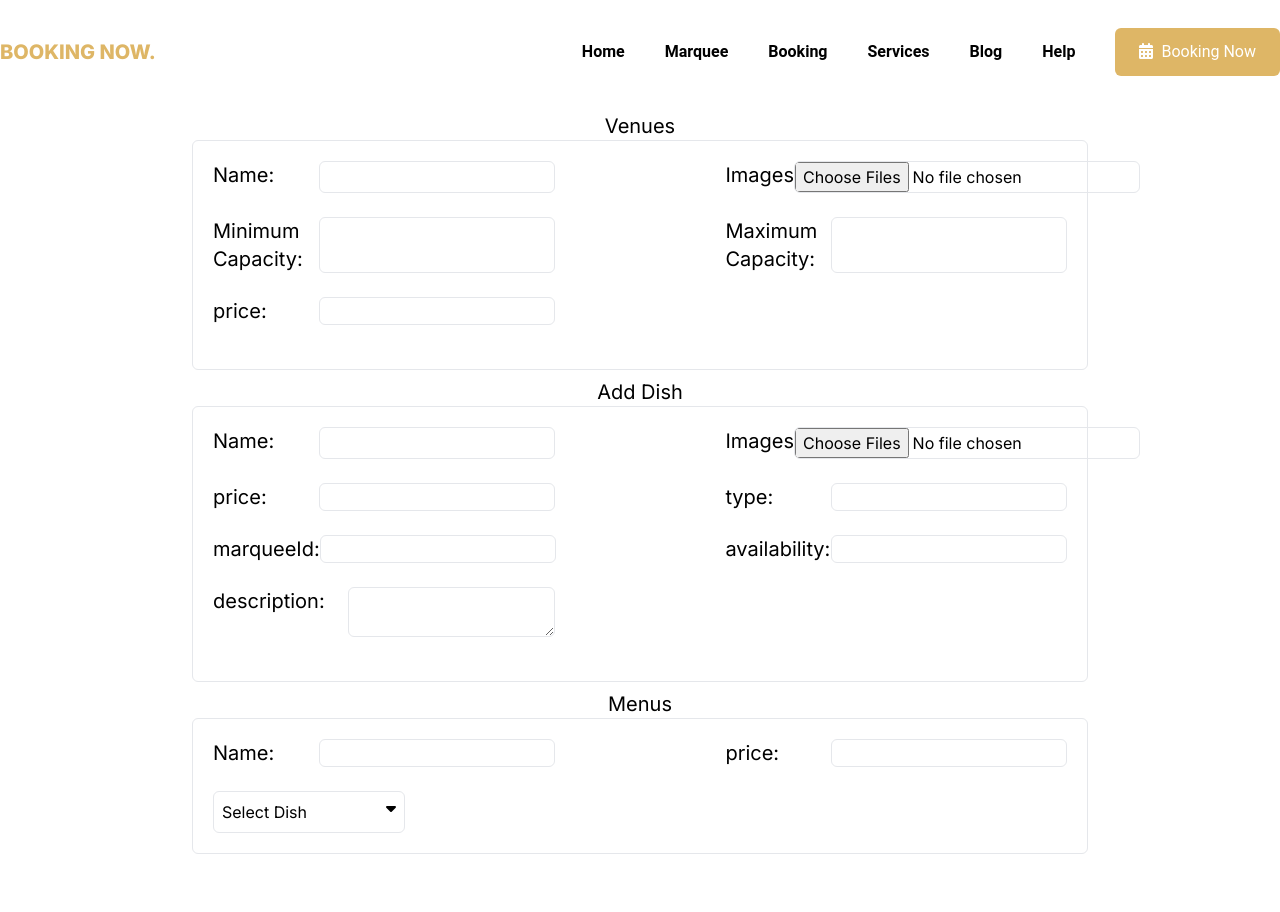
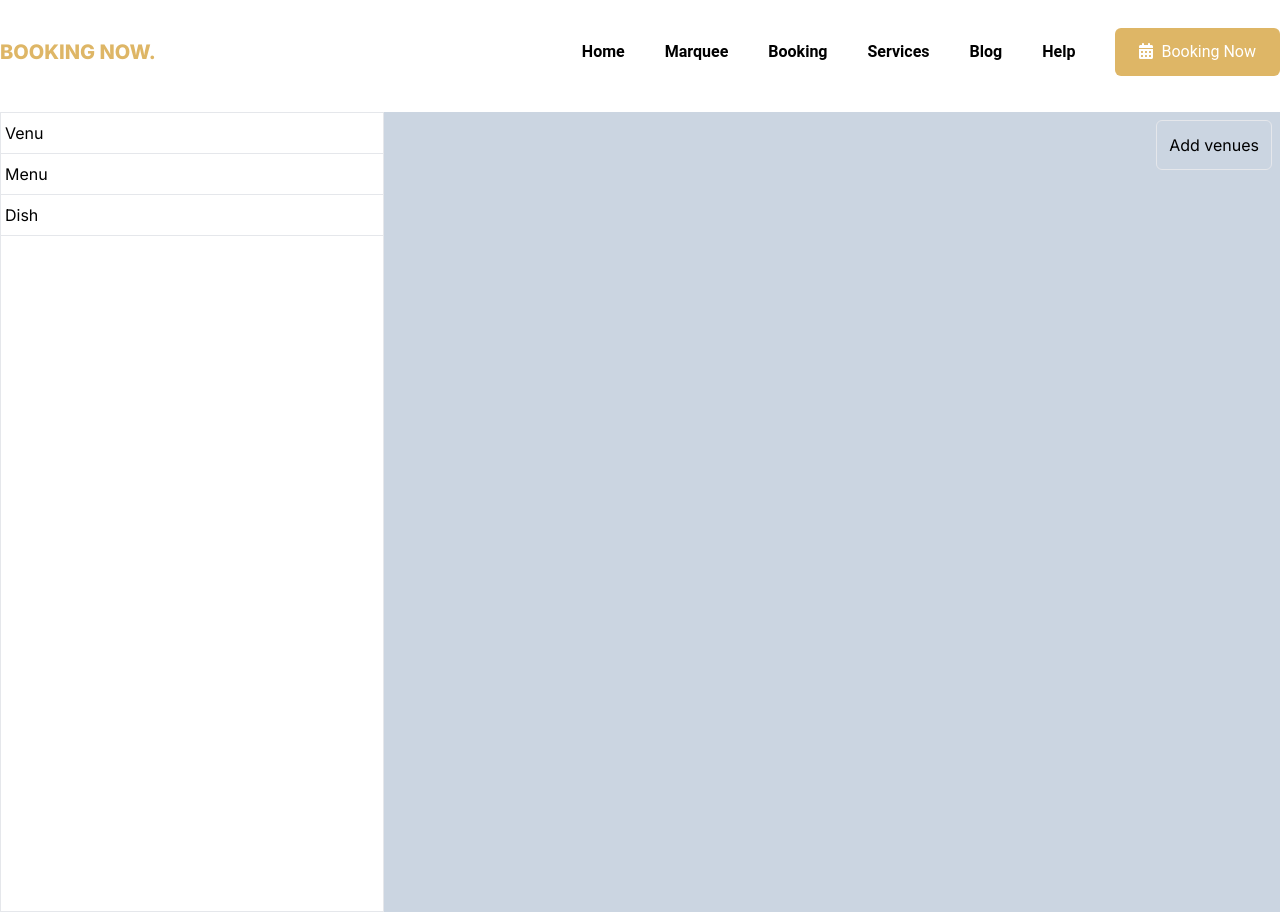
Before and after one commit to TopSol/product-one, a Next.js app: page /pages/admainMarqueeDetails in a window 1280 px wide. Before the commit the page ends 862 px from the top, so only its background shows below. Built offline with nearby package versions, Linux system fonts and the light colour scheme.

Commit message:
work on login page

```diff
--- /dev/null
+++ b/app/component/Modal.tsx
@@ -0,0 +1,26 @@
+import { faXmark } from "@fortawesome/free-solid-svg-icons";
+import { FontAwesomeIcon } from "@fortawesome/react-fontawesome";
+import React from "react";
+
+const Modal = ({ isOpen, onClose, children }) => {
+  if (!isOpen) {
+    return null;
+  }
+
+  return (
+    <div className="fixed inset-0 flex items-center justify-center z-50 bg-white  ">
+      <div className="bg-white rounded-lg  w-full">
+        <button
+          className="absolute top-0 right-0 m-4 hover:text-gray-800 focus:outline-none text-xl"
+          onClick={onClose}
+        >
+            <FontAwesomeIcon icon={faXmark} className="text-2xl"/>
+          {/* <FontAwesomeIcon icon={faXmark} className="text-4xl"/> */}
+        </button>
+        {children}
+      </div>
+    </div>
+  );
+};
+
+export default Modal;
--- a/app/pages/admainMarqueeDetails/page.tsx
+++ b/app/pages/admainMarqueeDetails/page.tsx
@@ -1,27 +1,67 @@
 "use client";
-import React from "react";
+import React, { useState } from "react";
 import Navbar from "@/app/component/Navbar";
 import Venues from "./venues";
 import Menus from "./menus";
 import Dish from "./dish";
 function AdminMarqueeDetails() {
+  const [component, setComponent] = React.useState("Venues");
+  // const [isOpen, setIsOpen] = React.useState(" ");
+  const [modalOpen, setModalOpen] = useState(false);
+  const openModal = () => {
+    setModalOpen(true);
+  };
   return (
     <div>
       <Navbar />
-
-      <div className="mt-28 md:container mx-auto ">
-        <div>
-          <p className="text-center text-xl">Venues</p>
-          <Venues />
-        </div>
-        <div>
-        <p className="text-center text-xl">Add Dish</p>
-            <Menus/>
-        </div>
-        <div>
-
-        <p className="text-center text-xl">Menus</p>
-            <Dish/>
+      <div className="mt-28 md:container mx-auto">
+        <div className="flex h-[100vh]">
+          <div className="w-[30%] border flex flex-col">
+            <button
+              className="w-full border-b text-left py-2 pl-1"
+              onClick={() => setComponent("Venues")}
+            >
+              Venu
+            </button>
+            <button
+              className="w-full border-b text-left py-2 pl-1"
+              onClick={() => setComponent("menu")}
+            >
+              Menu
+            </button>
+            <button
+              className="w-full border-b text-left py-2 pl-1"
+              onClick={() => setComponent("dish")}
+            >
+              Dish
+            </button>
+          </div>
+          <div className="w-[70%] bg-slate-300">
+            <div className="flex justify-end">
+              {component === "Venues" ? (
+                <button className="border rounded-md px-3 py-3 m-2" onClick={()=>openModal()}>
+                  Add venues
+                </button>
+              ) : component === "menu" ? (
+                <button className="border rounded-md px-3 py-3 m-2">
+                  Add Menu
+                </button>
+              ) : component === "dish" ? (
+                <button className="border rounded-md px-3 py-3 m-2">
+                  Add Dish
+                </button>
+              ) : null}
+            </div>
+            <div>
+              {component === "Venues" ? (
+                <Venues modalOpen={modalOpen} setModalOpen={setModalOpen}/>
+              ) : component === "menu" ? (
+                <Menus />
+              ) : component === "dish" ? (
+                <Dish />
+              ) : null}
+            </div>
+          </div>
         </div>
       </div>
     </div>
--- a/app/pages/admainMarqueeDetails/venues.tsx
+++ b/app/pages/admainMarqueeDetails/venues.tsx
@@ -1,4 +1,7 @@
 import React, { useState } from "react";
+import Modal from "@/app/component/Modal";
+import { add } from "date-fns/esm";
+import { set } from "date-fns";
 const initialFormState = {
   name: "",
   image: "",
@@ -7,8 +10,9 @@ const initialFormState = {
   availability: "",
   price: "",
 };
-function Venues() {
+function Venues({modalOpen, setModalOpen}) {
   const [user, setUser] = useState(initialFormState);
+  const [AddVenues,setAddVenues] = useState([])
   const handleChange = (e) => {
     const { name, value } = e.target;
     setUser((prevState) => ({
@@ -16,9 +20,40 @@ function Venues() {
       [name]: value,
     }));
   };
-  console.log(user, "userdfdfdf");
+  const closeModal = () => {
+    setModalOpen(false);
+  };
+  const HandleAddVenues = () => {
+    setAddVenues([...AddVenues, user]);
+  };
+  console.log( "userdfdfdfwwwwss4ss4" ,AddVenues );
+  // console.log(user, "userdfdfdfwwww" ,AddVenues);
   return (
+    <>
       <div className="md:container mx-auto">
+        <div>
+          <p>{user.name}</p>
+          <p>{user.maxCapacity}</p>
+          <p>{user.minCapacity}</p>
+          <p>{user.minCapacity}</p>
+
+        </div>
+        <div className="flex flex-wrap">
+              {user.image &&
+                Object.values(user.image).map((img, index) => {
+                  return (
+                    <img
+                      src={URL.createObjectURL(img)}
+                      alt=""
+                      key={index}
+                      className="w-[25%]"
+                    />
+                  );
+                })}
+            </div>
+      </div>
+
+      <Modal isOpen={modalOpen} onClose={closeModal}>
       <div className="flex justify-center">
           <div className="border p-5 rounded-md mb-2 w-[100%]  lg:w-[70%] ">
             <div className="md:flex md:justify-between">
@@ -80,8 +115,11 @@ function Venues() {
                 />
               </div>
             </div>
-          <div className="flex flex-wrap">
-            {user.image &&
+            <div>
+              <button className="bg-blue-500 text-white px-4 py-2 rounded-md" onClick={()=>HandleAddVenues()}>Add Venues</button>
+            </div>
+            {/* <div className="flex flex-wrap">
+              {user.image &&()
                 Object.values(user.image).map((img, index) => {
                   return (
                     <img
@@ -92,10 +130,11 @@ function Venues() {
                     />
                   );
                 })}
+            </div> */}
           </div>
         </div>
-      </div>
-    </div>
+      </Modal>
+    </>
   );
 }
 
--- a/app/pages/registration/page.tsx
+++ b/app/pages/registration/page.tsx
@@ -9,6 +9,11 @@ import { auth } from "@/app/firebase";
 import { collection, addDoc } from "firebase/firestore";
 import { db } from "@/app/firebase";
 import { useRouter } from "next/navigation";
+import Modal from "@/app/component/Modal";
+import { FontAwesomeIcon } from "@fortawesome/react-fontawesome";
+import { faLocationDot } from "@fortawesome/free-solid-svg-icons";
+import { divIcon } from "leaflet";
+import { renderToStaticMarkup } from "react-dom/server";
 const initialValue = {
   name: "",
   email: "",
@@ -25,6 +30,16 @@ function details() {
     lat: 55.702868,
     lng: 37.530865,
   });
+  const [modalOpen, setModalOpen] = useState(false);
+
+  const openModal = () => {
+    setModalOpen(true);
+  };
+
+  const closeModal = () => {
+    setModalOpen(false);
+  };
+
   const router = useRouter();
   const [isOpen, setIsOpen] = useState(false);
   const handleChange = (e) => {
@@ -67,6 +82,7 @@ function details() {
   );
   console.log(markerPos, "umar");
   const handleRegistration = async (e) => {
+    openModal();
     try {
       const userCredential = await createUserWithEmailAndPassword(
         auth,
@@ -90,7 +106,7 @@ function details() {
 
       await addDoc(collection(db, "users"), userInfo);
       if (userInfo) {
-        console.log("user created")
+        console.log("user created");
         e.preventDefault();
         router.push("/pages/auth");
       }
@@ -101,6 +117,15 @@ function details() {
       // console.log(errorCode, errorMessage);
     }
   };
+  const iconMarkup = renderToStaticMarkup(
+    <FontAwesomeIcon icon={faLocationDot} className="text-3xl text-red-600"/>
+  );
+  const customMarkerIcon = divIcon({
+    html: iconMarkup,
+    className: 'custom-marker-icon',
+    iconSize: [40, 40],
+  });
+
 
   return (
     <div>
@@ -203,14 +228,13 @@ function details() {
           </div>
         </div>
       </div>
-
-      {isOpen ? (
-        <div>
+      <Modal isOpen={modalOpen} onClose={closeModal}>
+        {/* <div> */}
         <MapContainer
           center={position}
           zoom={20}
           scrollWheelZoom={false}
-            style={{ height: "400px", width: "100%" }}
+          style={{ height: "750px", width: "100%" }}
           whenCreated={setMap}
         >
           <TileLayer
@@ -222,14 +246,18 @@ function details() {
             draggable={true}
             eventHandlers={updatePosition}
             ref={markerRef}
+            icon={customMarkerIcon}
           >
             <Popup>
               A pretty CSS3 popup. <br /> Easily customizable.
             </Popup>
           </Marker>
         </MapContainer>
-        </div>
-      ) : null}
+        {/* </div> */}
+      </Modal>
+      {/* {isOpen ? ( */}
+
+      {/* ) : null} */}
     </div>
   );
 }
```
Lines whose indentation alone changed are shown as unchanged.
